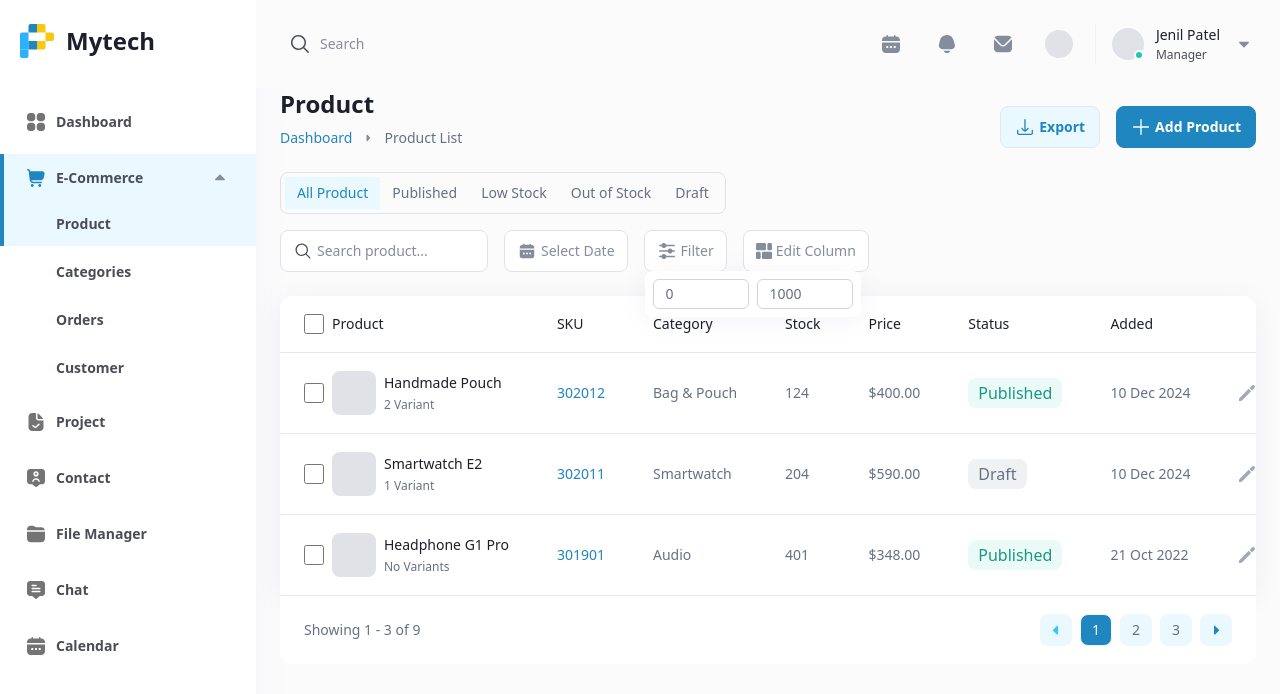
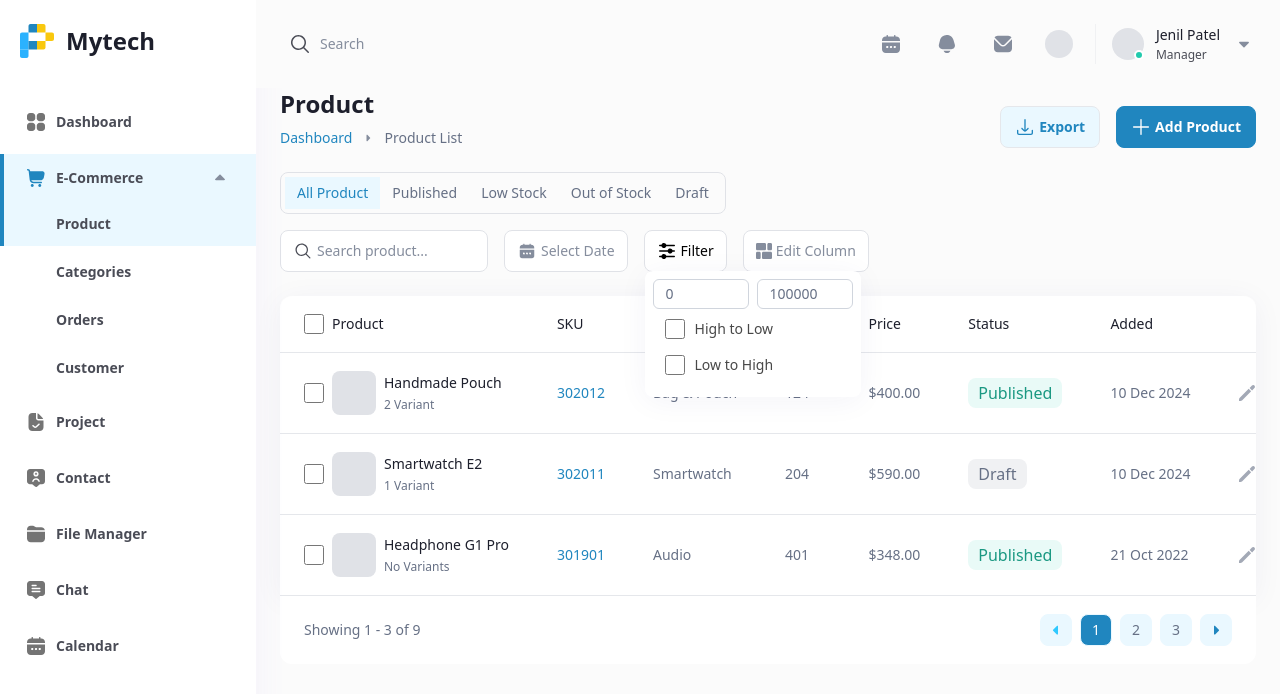
Before and after one commit to SisodiyaAakash/mytech, a Next.js app: page /products in a window 1280 px wide. Both pictures are taken after a click on the button "Filter". Shown: the top 694 px of the page. Built offline with nearby package versions, Linux system fonts and the light colour scheme.

Commit message:
Added the checkbox for the sorting and updated few logic for delete selected items, and price range filter

```diff
--- a/app/products/page.js
+++ b/app/products/page.js
@@ -27,7 +27,8 @@ export default function Product() {
   });
 
   const [isPriceFilterOpen, setPriceFilterOpen] = useState(false);
-  const [priceRange, setPriceRange] = useState({ min: 0, max: 1000 });
+  const [priceRange, setPriceRange] = useState({ min: 0, max: 100000 });
+  const [priceSort, setPriceSort] = useState(null);
 
   const [isEditColumnOpen, setEditColumnOpen] = useState(false);
   const [columns, setColumns] = useState([
@@ -89,8 +90,25 @@ export default function Product() {
       });
     }
 
+    if (priceSort) {
+      result.sort((a, b) => {
+        if (priceSort === "highToLow") {
+          return b.details.basePrice - a.details.basePrice;
+        } else {
+          return a.details.basePrice - b.details.basePrice;
+        }
+      });
+    }
+
     setFilteredProducts(result);
-  }, [searchQuery, activeStatus, products, selectedDateRange, priceRange]);
+  }, [
+    searchQuery,
+    activeStatus,
+    products,
+    selectedDateRange,
+    priceRange,
+    priceSort,
+  ]);
 
   // Pagination logic
   const indexOfLastProduct = currentPage * itemsPerPage;
@@ -123,12 +141,19 @@ export default function Product() {
 
   // Handle Select All
   const handleSelectAll = () => {
-    if (selectedProducts.size === filteredProducts.length) {
-      setSelectedProducts(new Set());
+    const currentProductIds = currentProducts.map((product) => product.id);
+    if (currentProductIds.every((id) => selectedProducts.has(id))) {
+      setSelectedProducts((prev) => {
+        const newSelected = new Set(prev);
+        currentProductIds.forEach((id) => newSelected.delete(id));
+        return newSelected;
+      });
     } else {
-      setSelectedProducts(
-        new Set(filteredProducts.map((product) => product.id))
-      );
+      setSelectedProducts((prev) => {
+        const newSelected = new Set(prev);
+        currentProductIds.forEach((id) => newSelected.add(id));
+        return newSelected;
+      });
     }
   };
 
@@ -196,10 +221,16 @@ export default function Product() {
     }
 
     if (confirm("Are you sure you want to delete the selected products?")) {
-      setProducts((prev) =>
-        prev.filter((product) => !selectedProducts.has(product.id))
+      const remainingProducts = products.filter(
+        (product) => !selectedProducts.has(product.id)
       );
-      setSelectedProducts(new Set()); // Clear selected products after delete
+      setProducts(remainingProducts);
+      setSelectedProducts(new Set());
+
+      // Adjust current page if it becomes empty
+      if (currentProducts.length === selectedProducts.size && currentPage > 1) {
+        setCurrentPage(currentPage - 1);
+      }
     }
   };
 
@@ -232,7 +263,12 @@ export default function Product() {
 
   const handlePriceRangeChange = (e) => {
     const { name, value } = e.target;
+
     setPriceRange((prev) => ({ ...prev, [name]: value }));
+  };
+
+  const handlePriceSortChange = (sortType) => {
+    setPriceSort(sortType);
   };
 
   return (
@@ -394,14 +430,14 @@ export default function Product() {
             <label className="text-sm group flex flex-grow md:flex-grow-0 md:w-auto items-center gap-1 px-3 py-2.5 rounded-lg border border-[#E0E2E7] bg-white relative cursor-pointer text-[#667085] hover:text-black">
               <Image
                 src="/icons/filter.svg"
-                className="group-hover:brightness-0 duration-500 min-w-4 w-4 h-4 lg:min-w-5 lg:w-5 lg:h-5"
+                className={`group-hover:brightness-0 duration-500 min-w-4 w-4 h-4 lg:min-w-5 lg:w-5 lg:h-5 ${(!isPriceFilterOpen) ? "" : "brightness-0"}`}
                 alt="Filter Icon"
                 width={20}
                 height={20}
               />
               <button
                 onClick={() => setPriceFilterOpen(!isPriceFilterOpen)}
-                className="p-0 border-0 text-sm font-normal text-[#858D9D] hover:text-black"
+                className={`p-0 border-0 text-sm font-normal hover:text-black ${(!isPriceFilterOpen) ? "text-[#858D9D]" : "text-black"}`}
               >
                 Filter
               </button>
@@ -422,6 +458,26 @@ export default function Product() {
                       onChange={handlePriceRangeChange}
                       className="w-16 lg:w-24 border rounded-md border-[#D0D5DD] outline-0 px-3 py-1"
                     />
+                  </div>
+                  <div className="price-sort flex flex-col gap-1 pt-1 pb-2">
+                    <label className="flex items-center gap-2.5 px-3 py-1.5 text-sm font-medium text-[#484848]">
+                      <input
+                        type="checkbox"
+                        className="min-w-4 w-4 h-4 lg:min-w-5 lg:w-5 lg:h-5 rounded-md border-2 border-[#858D9D] outline-0"
+                        checked={priceSort === "highToLow"}
+                        onChange={() => handlePriceSortChange("highToLow")}
+                      />
+                      High to Low
+                    </label>
+                    <label className="flex items-center gap-2.5 px-3 py-1.5 text-sm font-medium text-[#484848]">
+                      <input
+                        type="checkbox"
+                        className="min-w-4 w-4 h-4 lg:min-w-5 lg:w-5 lg:h-5 rounded-md border-2 border-[#858D9D] outline-0"
+                        checked={priceSort === "lowToHigh"}
+                        onChange={() => handlePriceSortChange("lowToHigh")}
+                      />
+                      Low to High
+                    </label>
                   </div>
                 </div>
               )}
```
